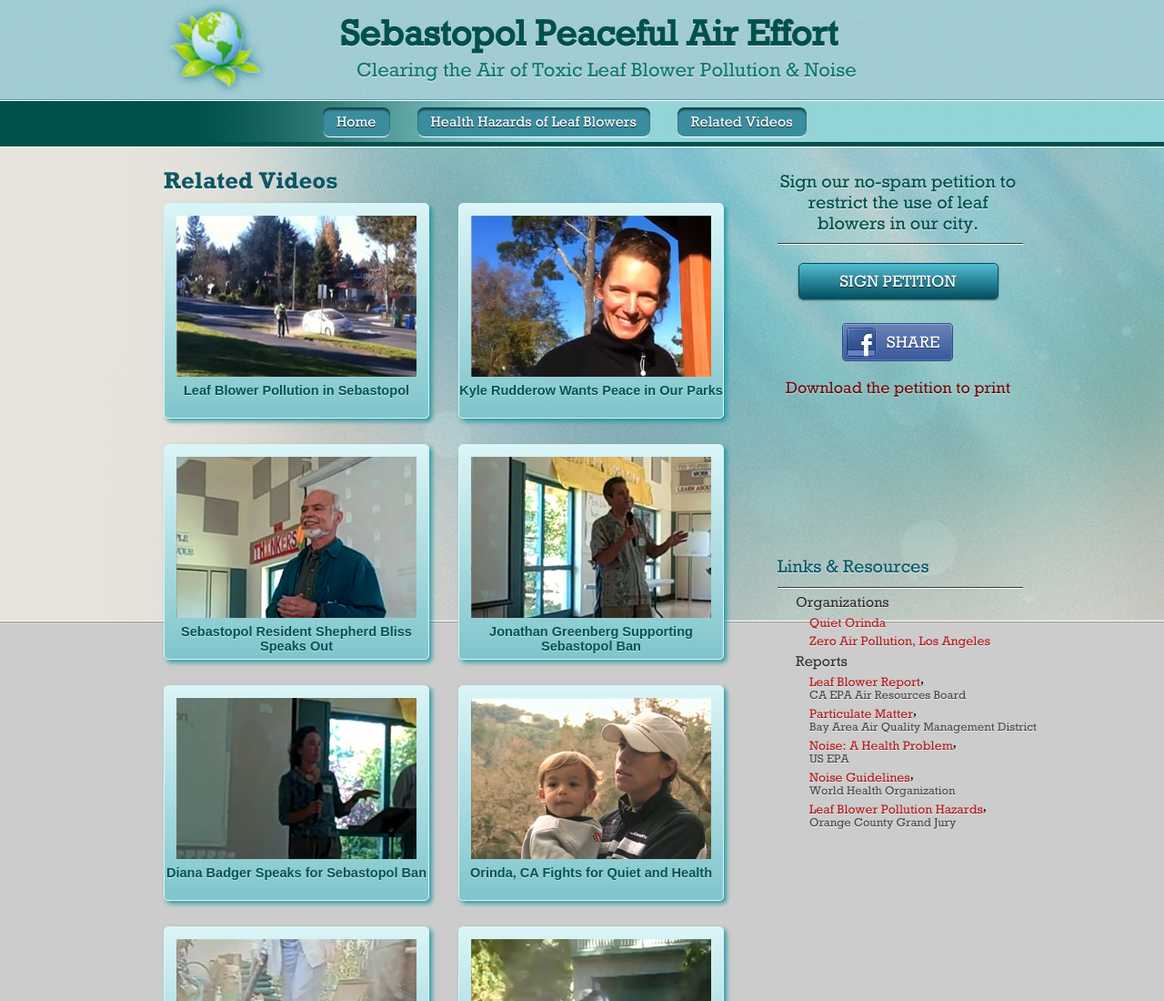
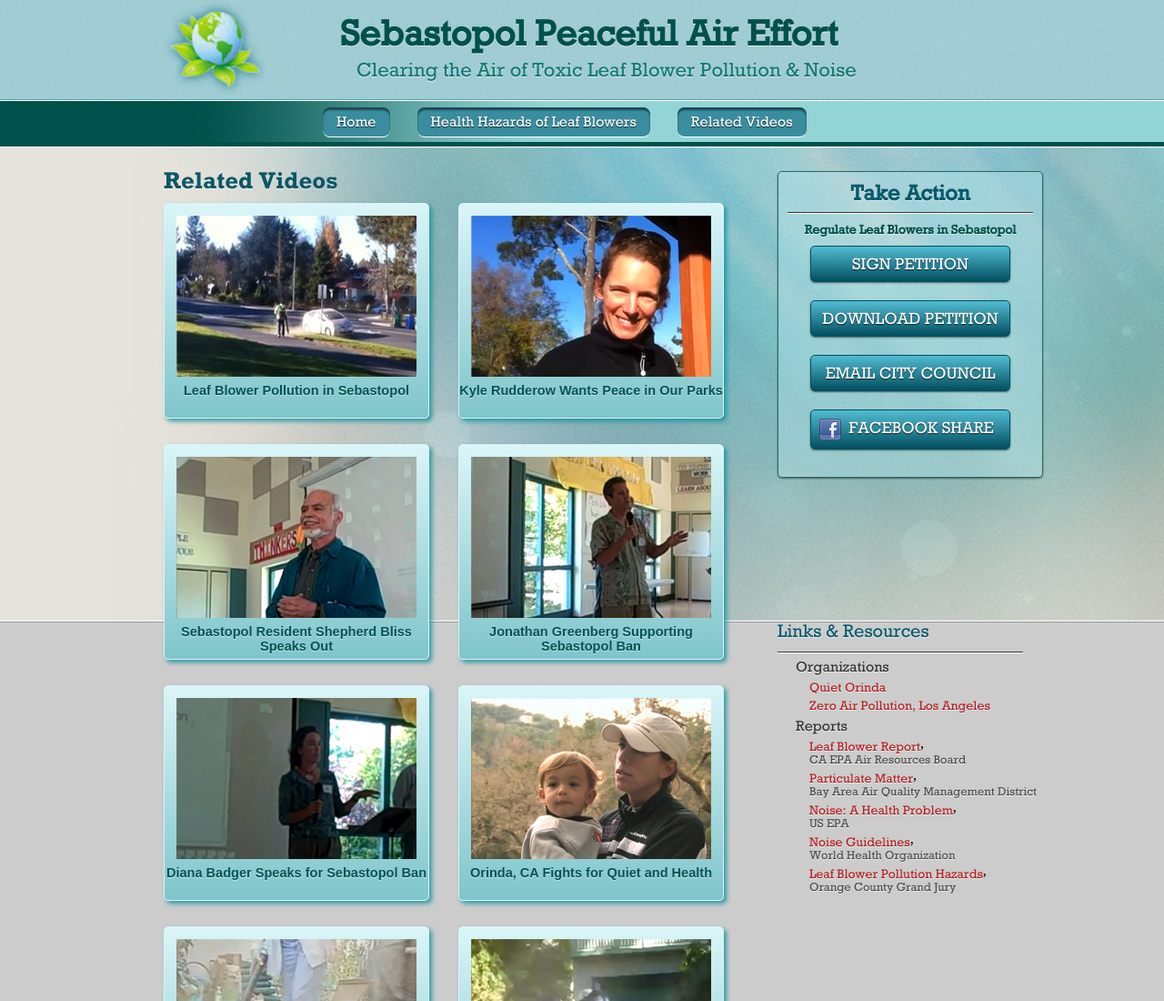
Before and after one commit to dlents/SebastopolPeacefulAirEffort, a plain HTML site: page related_videos.html in a window 1280 px wide. Shown: the top 1100 px of the page at 91% size. Drawn offline with nearby package versions, Linux system fonts and the light colour scheme.

Commit message:
Added Take Action module in sidebar

```diff
--- a/related_videos.html
+++ b/related_videos.html
@@ -105,18 +105,25 @@
                 <div class="header_text">
                     <div class="sidebar">
                         <div id="petition">
-                            <h3 class="petition_title"><a href="#left_container" name="modal">Sign our no-spam petition to restrict the use of leaf blowers in our city.</a></h3>
+                            <div class="action_module">
+                        				<h2 class="take_action">Take Action</h2>
                         				<img class="divider1" src="images/line.jpg" alt="divider line"/>
+                            		<h4 class="regulate">Regulate Leaf Blowers in Sebastopol</h4>
                             		<div id="skipmenu">
                                 		<a href="#left_container" name="modal" class="button3 blue3">SIGN PETITION</a>
                             		</div>
-                            <div id="fb-share">
-                                <a href="http://www.facebook.com/sharer.php?u=http://progressivesource.org/SebastopolPeacefulAirEffort/related_videos.html" target="_blank">
-                                    <img src="images/facebook_button.png" alt="Share on facebook"/>
-                                </a>
+                            		<div id="skipmenu">
+                                		<a href="http://www.progressivesource.org/SebastopolPeacefulAirEffort/Leaf-Blowers-Petition.pdf" class="button3 blue3">DOWNLOAD PETITION</a>
+                            		</div>
+                            		<div id="skipmenu">
+                                		<a href="#" class="button3 blue3">EMAIL CITY COUNCIL</a>
+                            		</div>
+                            		<div id="skipmenu">
+                                		<a href="http://www.facebook.com/sharer.php?u=http://progressivesource.org/SebastopolPeacefulAirEffort/" target="_blank" class="button3 blue3"><img src="images/facebook.png" alt="Share on facebook" class="facebook"/>FACEBOOK SHARE</a>
                                 		<!--script src="http://connect.facebook.net/en_US/all.js#xfbml=1" type="text/javascript"></script>
                                 		<fb:like href="http://progressivesource.org/SebastopolPeacefulAirEffort/related_videos.html" layout="button_count" show_faces="false" width="90">
                                 		</fb:like -->
+                            		</div>
                           	</div>
                             <!-- Start of Registration Dialog -->
                             <div id="registration_box">
@@ -173,9 +180,6 @@
                             </div>
                             <!-- End of Registration Dialog --><!-- Mask to cover the whole screen -->
                             <div id="mask">
-                            </div>
-                            <div id="print">
-                                <h3 class="petition_print"><a href="Leaf-Blowers-Petition.pdf">Download the petition to print</a></h3>
                             </div>
 														<br/>
 														<br/>
```
Lines whose indentation alone changed are shown as unchanged.
